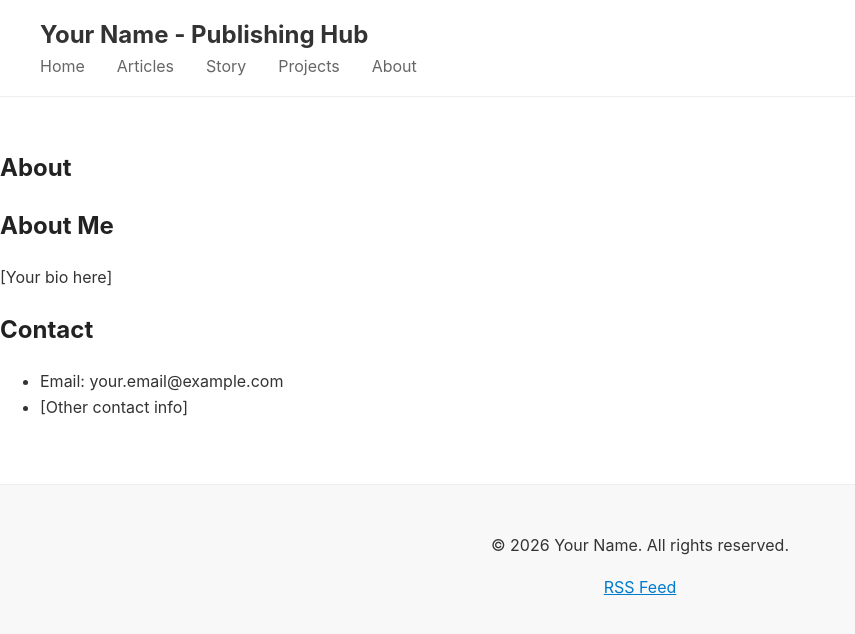
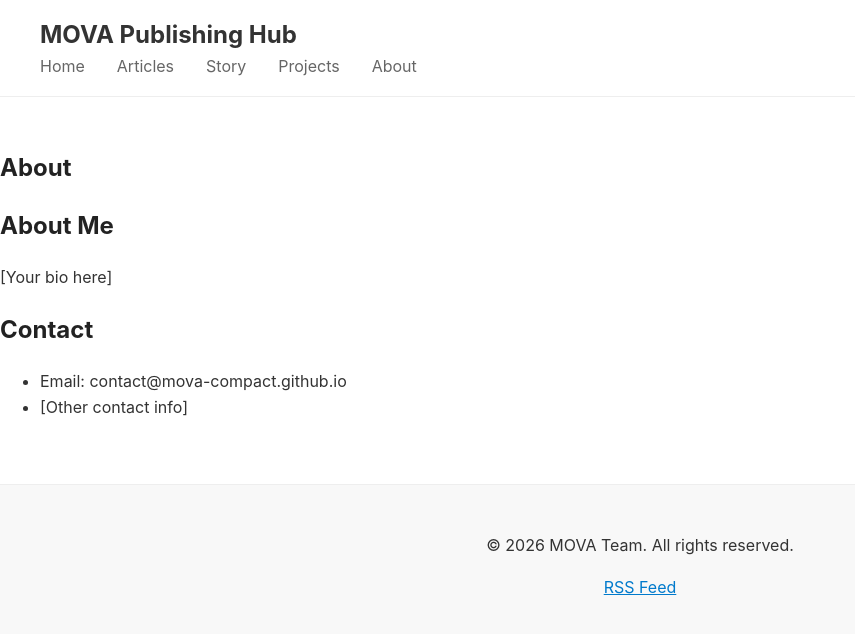
Before and after one commit to mova-compact/mova_blog, a Jekyll site: the page built from pages/about.md, in a window 1280 px wide. Shown: the top 634 px of the page, without its empty margins (0-855 px from the left). Built offline with Jekyll 4.4.1, drawn with Linux system fonts in a browser that asks for light colours.

Commit message:
Update config.yml with GitHub Pages settings

```diff
--- a/_config.yml
+++ b/_config.yml
@@ -1,10 +1,10 @@
 # Site settings
-title: "Your Name - Publishing Hub"
-description: "Personal publishing hub for projects, articles, and stories"
-url: "https://yourusername.github.io"
-baseurl: ""
-author: "Your Name"
-email: "your.email@example.com"
+title: "MOVA Publishing Hub"
+description: "Personal publishing hub for MOVA projects, articles, and stories"
+url: "https://mova-compact.github.io"
+baseurl: "/mova_blog"
+author: "MOVA Team"
+email: "contact@mova-compact.github.io"
 
 # Build settings
 markdown: kramdown
```
